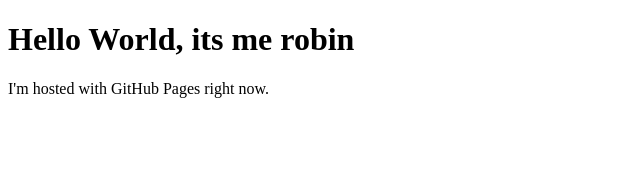
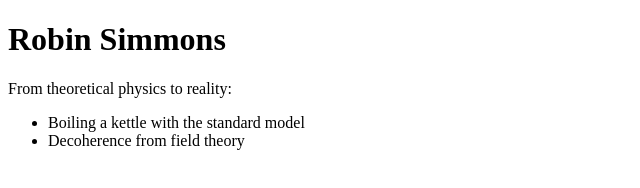
Before and after one commit to robin-g-simmons/robin-g-simmons.github.io, a plain HTML site: page index.html in a window 1280 px wide. Shown: the whole page, without its empty margins (0-640 px from the left). Drawn offline with Linux system fonts and the light colour scheme.

Commit message:
Update index.html

```diff
--- a/index.html
+++ b/index.html
@@ -1,7 +1,11 @@
 <!DOCTYPE html>
 <html>
 <body>
-<h1>Hello World, its me robin</h1>
-<p>I'm hosted with GitHub Pages right now.</p>
+<h1>Robin Simmons</h1>
+<p>From theoretical physics to reality:</p>
+<ul>
+    <li>Boiling a kettle with the standard model</li>
+    <li>Decoherence from field theory</li>
+  </ul>
 </body>
 </html>
```
